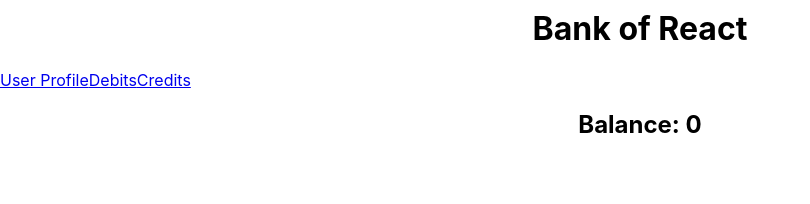
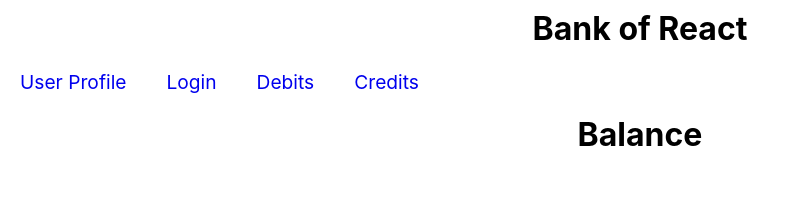
Before and after one commit to group17cause/Assignment7-React-Router, a React (Create React App) app: page / in a window 1280 px wide. Shown: the part 316-520 px from the top of the page, without its empty margins (0-810 px from the left). Built offline with nearby package versions, Linux system fonts and the light colour scheme.

Commit message:
Made some styling changes

```diff
--- a/src/components/home.js
+++ b/src/components/home.js
@@ -6,11 +6,13 @@ import {Link} from 'react-router-dom'
       render() {
         return (
             <div>
-              <img src="https://letstalkpayments.com/wp-content/uploads/2016/04/Bank.png" alt="bank"/>
-              <h1>Bank of React</h1>
-               <Link to="/userProfile">User Profile</Link>
-               <Link to="/debit">Debits</Link>
-               <Link to = "/credit">Credits</Link>
+              <img src="../public/bank.jpg" alt="bank"/>
+                <h1>Bank of React</h1>
+               <Link className = "links" to="/userProfile">User Profile</Link>
+               <Link className = "links" to="/login">Login</Link>
+               <Link className = "links" to="/debit">Debits</Link>
+               <Link className = "links" to = "/credit">Credits</Link>
+               <h1>Balance</h1> <br/>
               <AccountBalance accountBalance = {this.props.accountBalance} />
             </div>
         );
```
